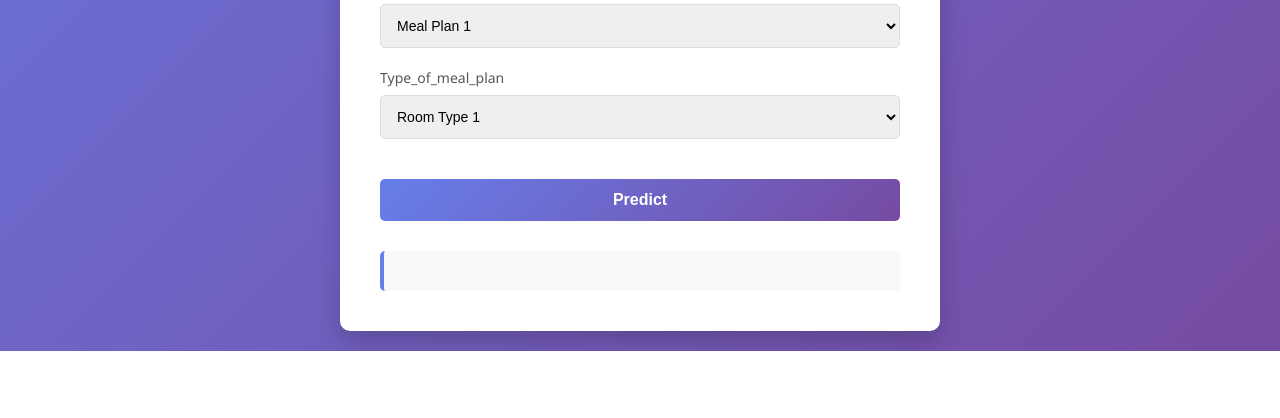
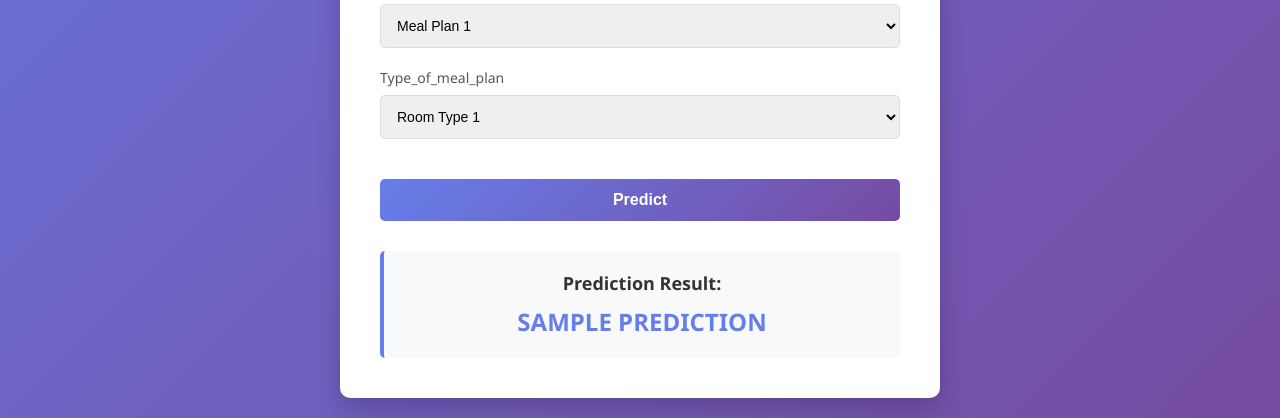
Before and after one commit to Tejesh0209/HotelReservationPrediction, a Flask app: template templates/index.html in a window 1280 px wide. Shown: the part 869-1287 px from the top of the page. Before the commit the page ends 1220 px from the top, so only its background shows below. Run offline with Flask 3, Linux system fonts and the light colour scheme; the template is opened without the code that fills it: most values are stand-ins (such as "Sample title", 1, 10 or a date in 2020); parts of the project's set-up code (start-up, migrations or seed data) failed here and were passed over.

Commit message:
Fix prediction output display in HTML template
- Update prediction condition check from numeric (0, 1) to string labels ('Canceled', 'Not_Canceled')
- Add formatted output display with CSS styling for predictions
- Include explanatory messages based on prediction result

```diff
--- a/templates/index.html
+++ b/templates/index.html
@@ -134,10 +134,15 @@
 
     {% if prediction is not none %}
     <div class="result">
-        {% if prediction == 0 %}
-        <p>The Customer is going to cancel his reservation</p>
-        {% elif prediction == 1 %}
-        <p>The Customer is not going to cancel his reservation</p>
+        <h3>Prediction Result:</h3>
+        {% if prediction == 'Canceled' %}
+        <p class="prediction canceled">{{ prediction }}</p>
+        <p>The customer is likely to cancel their reservation.</p>
+        {% elif prediction == 'Not_Canceled' %}
+        <p class="prediction not-canceled">{{ prediction }}</p>
+        <p>The customer is likely to proceed with their reservation.</p>
+        {% else %}
+        <p class="prediction">{{ prediction }}</p>
         {% endif %}
     </div>
     {% endif %}
```
